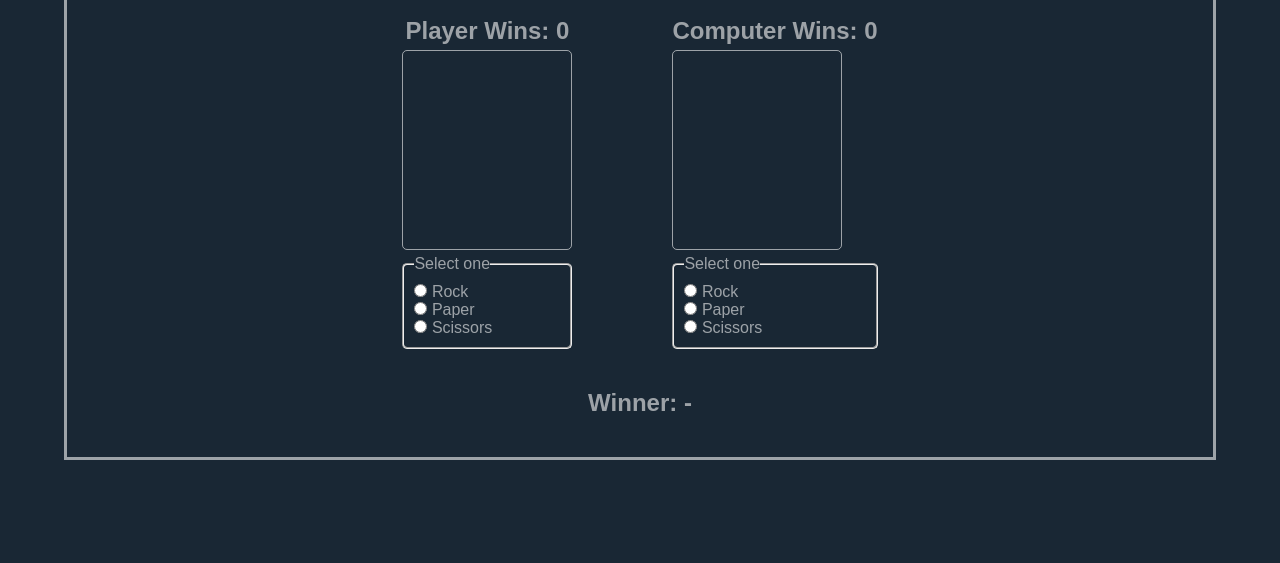
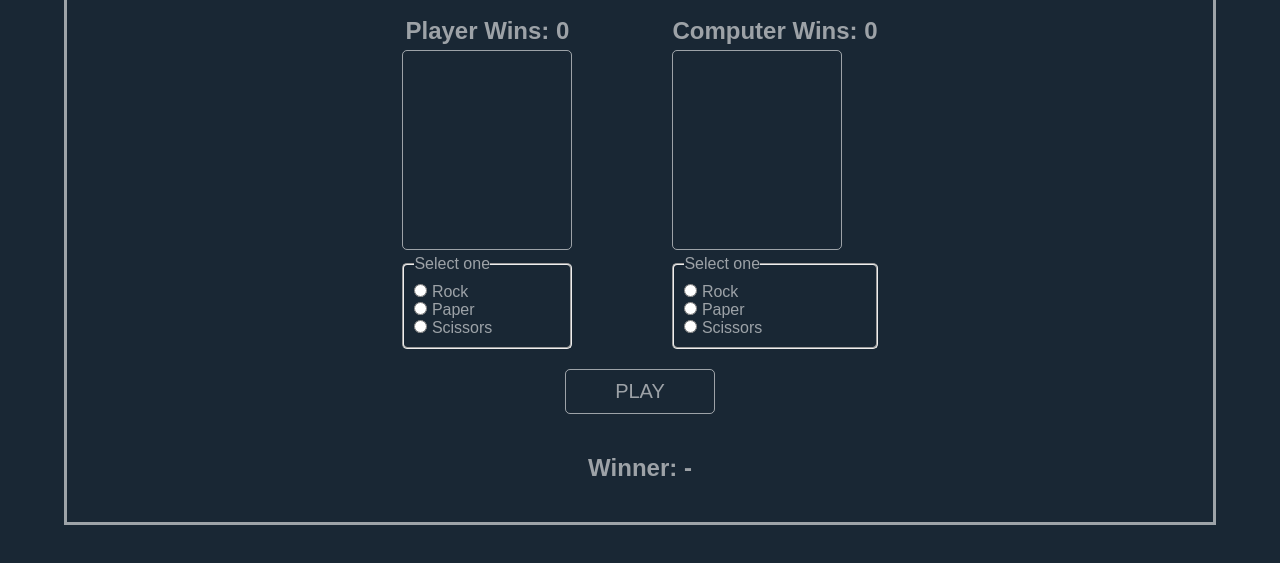
Before and after one commit to JP256/odin-rockPaperScissors, a plain HTML site: page index.html in a window 1280 px wide. Shown: the part 205-768 px from the top of the page. Drawn offline with Linux system fonts and the light colour scheme; a web font is replaced by a local one.

Commit message:
finish css

```diff
--- a/index.html
+++ b/index.html
@@ -12,6 +12,7 @@
     <div class="container">
       <h1 class="welcome">Welcome to</h1>
       <h1>Rock, Paper, and Scissors</h1>
+      <form action="">
         <div class="containerPlayers">
           <div class="player1 card">
             <h2>Player Wins: 0</h2>
@@ -23,7 +24,12 @@
                 <label for="rock">Rock</label>
               </div>
               <div>
-              <input type="radio" name="selectGame" value="paper" id="paper" />
+                <input
+                  type="radio"
+                  name="selectGame"
+                  value="paper"
+                  id="paper"
+                />
                 <label for="paper">Paper</label>
               </div>
               <div>
@@ -43,7 +49,12 @@
             <fieldset>
               <legend>Select one</legend>
               <div>
-              <input type="radio" id="rock1" name="selectGame1" value="rock" />
+                <input
+                  type="radio"
+                  id="rock1"
+                  name="selectGame1"
+                  value="rock"
+                />
                 <label for="rock">Rock</label>
               </div>
               <div>
@@ -67,6 +78,8 @@
             </fieldset>
           </div>
         </div>
+        <button>PLAY</button>
+      </form>
       <h2 class="winner">Winner: -</h2>
     </div>
     <script src="script.js"></script>
--- a/script.js
+++ b/script.js
@@ -0,0 +1,2 @@
+let userSelection;
+let computerSelection;
--- a/styles.css
+++ b/styles.css
@@ -47,6 +47,31 @@ fieldset {
 input[type="radio"] {
   accent-color: rgba(245, 245, 245, 0.6);
 }
+form {
+  display: flex;
+  flex-direction: column;
+  gap: 20px;
+  align-items: center;
+}
+button {
+  padding: 10px 20px;
+  background-color: transparent;
+  border: 1px solid rgba(245, 245, 245, 0.6);
+  color: rgba(245, 245, 245, 0.6);
+  width: 150px;
+  border-radius: 5px;
+  font-family: "Gemunu Libre", sans-serif;
+  font-size: 20px;
+}
+
+button:hover {
+  cursor: pointer;
+}
+button:focus {
+  background-color: rgba(245, 245, 245, 0.6);
+  color: rgba(25, 39, 52);
+}
+
 .winner {
   text-align: center;
   margin: 40px;
```
Lines whose indentation alone changed are shown as unchanged.
